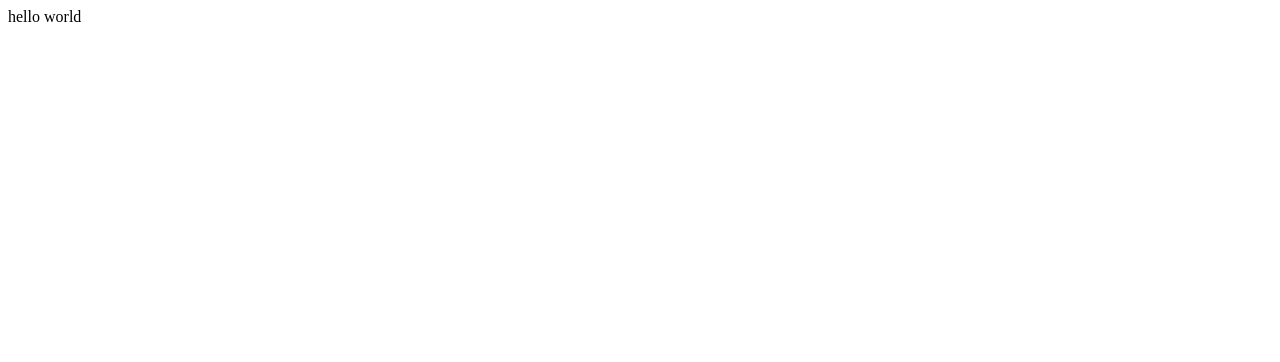
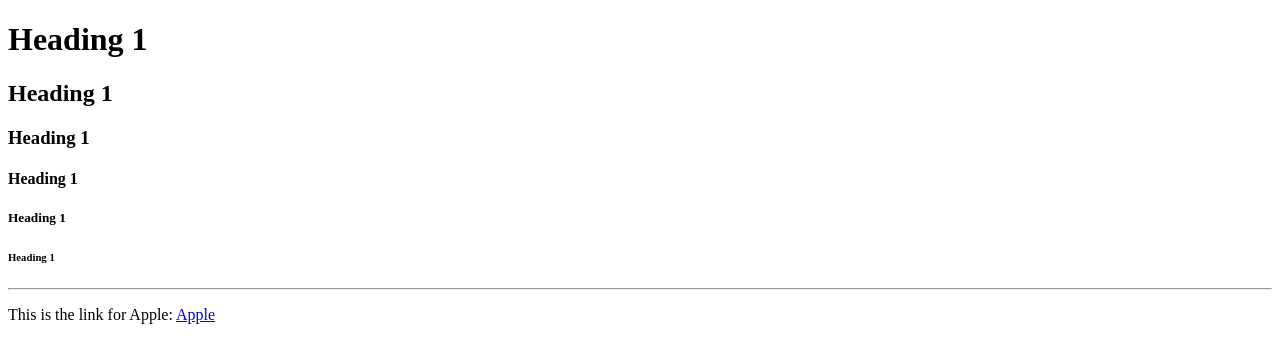
Before and after one commit to sKzAy/class-1, a plain HTML site: page index.html in a window 1280 px wide. Drawn offline with Linux system fonts and the light colour scheme.

Commit message:
1st commit

```diff
--- a/index.html
+++ b/index.html
@@ -4,8 +4,22 @@
     <meta charset="UTF-8">
     <meta name="viewport" content="width=device-width, initial-scale=1.0">
     <title>Document</title>
+
 </head>
 <body>
-    hello world
+    <h1>Heading 1</h1>
+    <h2>Heading 1</h2>
+    <h3>Heading 1</h3>
+    <h4>Heading 1</h4>
+    <h5>Heading 1</h5>
+    <h6>Heading 1</h6>
+    <!-- 2 TYPES: SELF CLOSING TAGS, PAIRED-TAGS -->
+    <hr>
+    <div>
+        <!-- INLINE ELEMENTS, BLOCKS ELEMENTS -->
+        <p>This is the link for Apple: <a target="_blank" href="https://www.apple.com">Apple</a></p>
+
+
+
 </body>
 </html>
```
